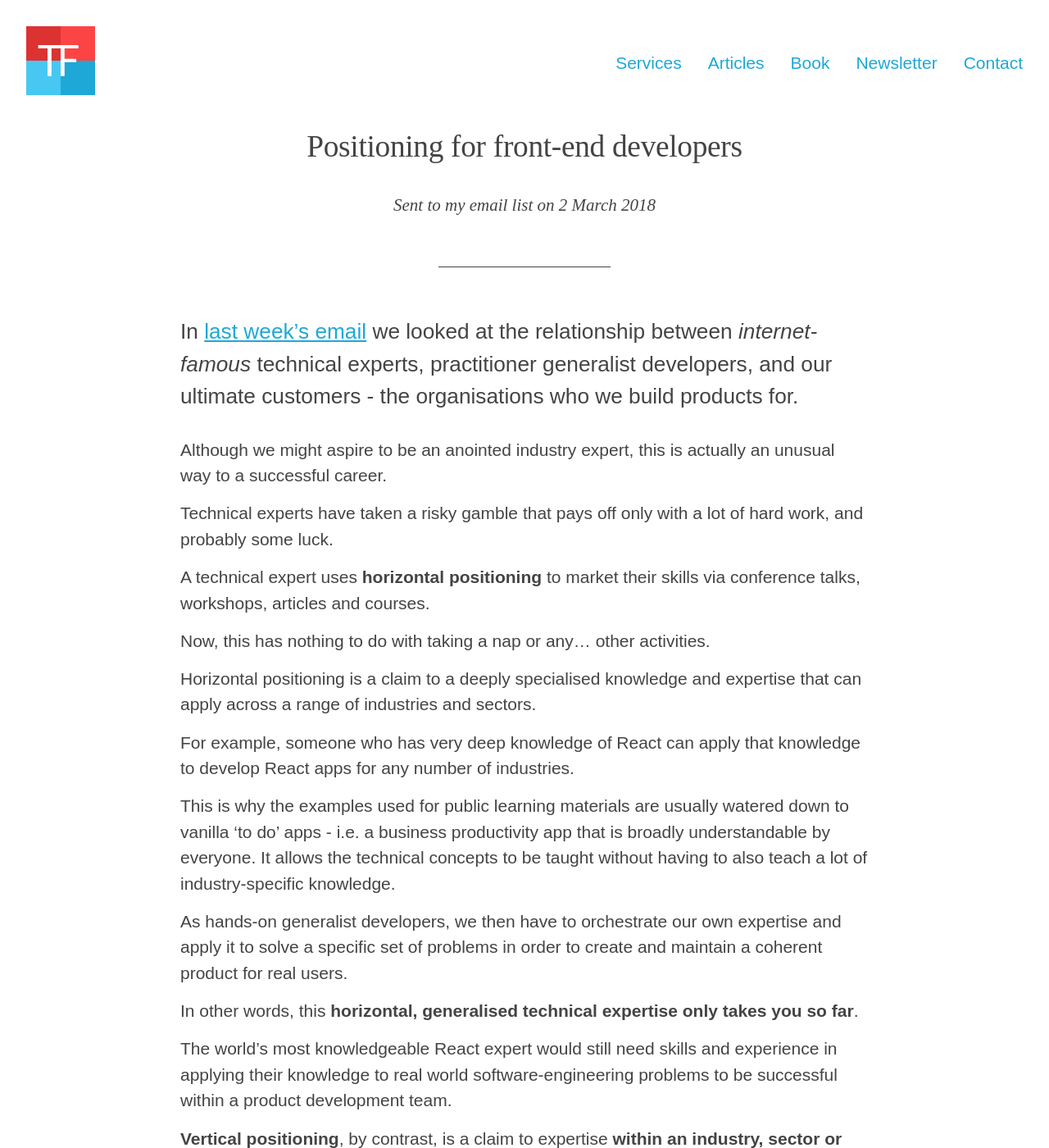
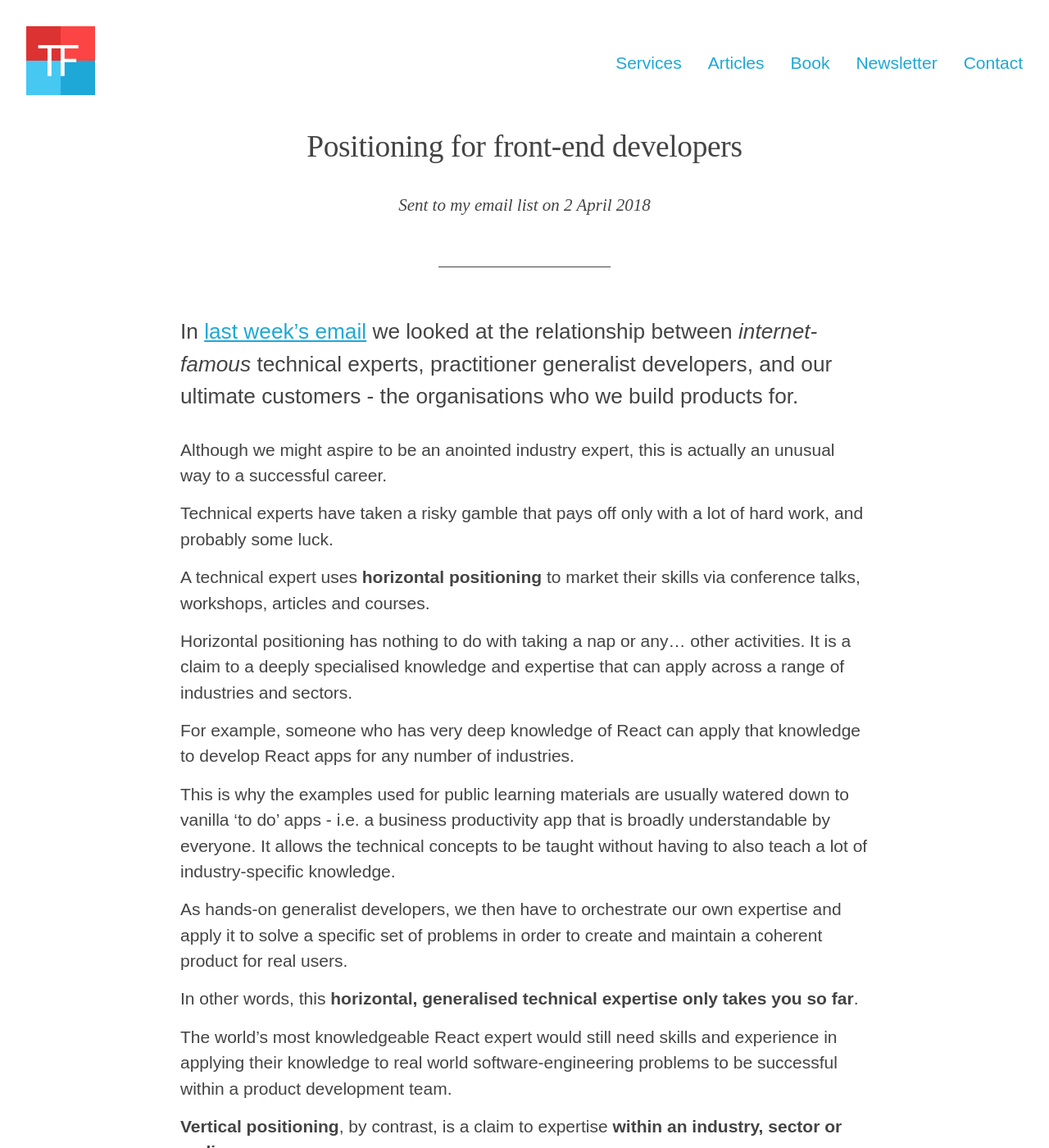
Before and after one commit to froots/froots.github.io, a Jekyll site: the page built from _list/20180402.md, in a window 1280 px wide and 1400 px high. Shown: the whole window at 82% size. Built offline with Jekyll 4.4.1, drawn with Linux system fonts in a browser that asks for light colours.

Commit message:
Email updates

```diff
--- a/_list/20180402.md
+++ b/_list/20180402.md
@@ -11,9 +11,7 @@ Technical experts have taken a risky gamble that pays off only with a lot of har
 
 A technical expert uses __horizontal positioning__ to market their skills via conference talks, workshops, articles and courses.
 
-Now, this has nothing to do with taking a nap or any... other activities.
-
-Horizontal positioning is a claim to a deeply specialised knowledge and expertise that can apply across a range of industries and sectors.
+Horizontal positioning has nothing to do with taking a nap or any... other activities. It is a claim to a deeply specialised knowledge and expertise that can apply across a range of industries and sectors.
 
 For example, someone who has very deep knowledge of React can apply that knowledge to develop React apps for any number of industries.
 
```
Also changed, not shown: other parts of _list/20180402.md (+1 -1 lines).
